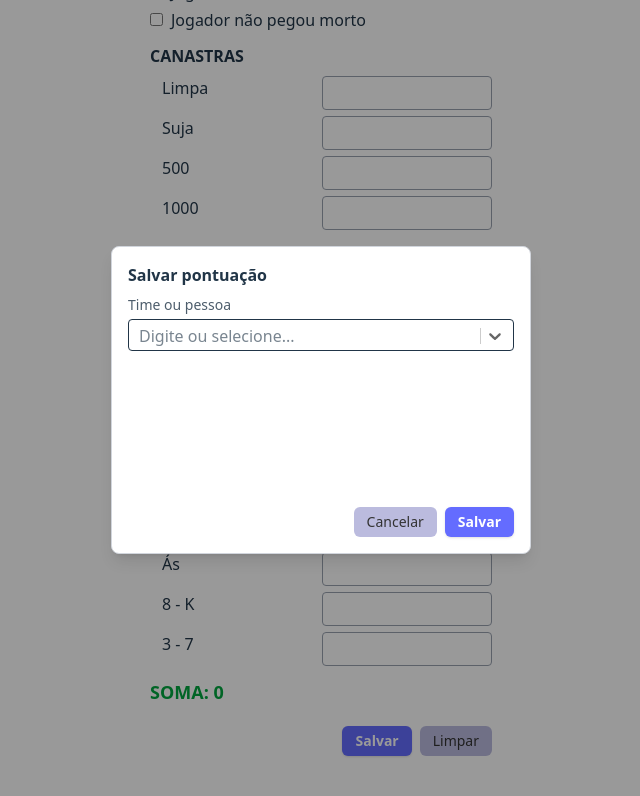
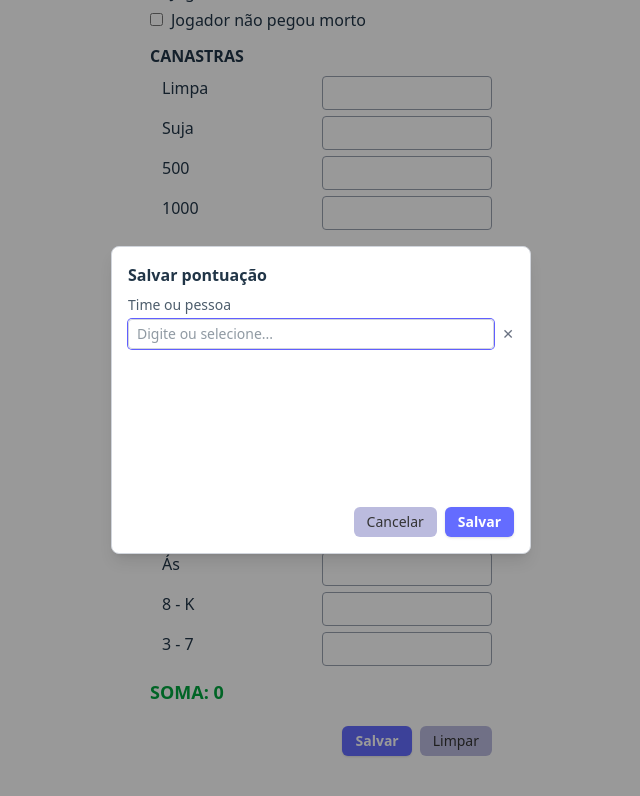
Before and after one commit to marcelopbg/somacanastra, a Next.js app: page / in a window 1280 px wide. Both pictures are taken after a click on the button "Salvar". Shown: the part 64-860 px from the top of the page, without its empty margins (319-959 px from the left). Built offline with nearby package versions, Linux system fonts and the light colour scheme.

Commit message:
fix dropdown behavior

```diff
--- a/app/components/SaveDialog.tsx
+++ b/app/components/SaveDialog.tsx
@@ -1,7 +1,6 @@
 import { SetStateAction, useState } from "react";
 import toast from "react-hot-toast";
-import { StylesConfig, Theme } from "react-select";
-import CreatableSelect from "react-select/creatable";
+import { Combobox, ComboboxOption, ComboboxOptions } from '@headlessui/react';
 import { Dialog, DialogContent, DialogFooter, DialogHeader, DialogTitle } from "../../components/ui/dialog";
 import { primaryButtonClass, secondaryButtonClass } from "../lib/styleElements";
 import { PlayerScore, SavedScore } from "./CanastraCalculator";
@@ -15,74 +14,27 @@ interface SaveDialogProps {
     playerNaoPegouMorto: boolean;
     score: PlayerScore;
     resetState: () => void;
-
 }
 
 export type OwnerOption = { label: string; value: string }
 
 export const SaveDialog = ({ isSaveOpen, setIsSaveOpen, total, playerBateu, playerNaoPegouMorto, score, resetState }: SaveDialogProps) => {
 
-
-    const selectStyles: StylesConfig<OwnerOption, false> = {
-        control: (base) => ({
-            ...base,
-            backgroundColor: 'transparent',
-            borderColor: 'currentColor',
-            boxShadow: 'none',
-            minHeight: '32px',
-            height: '32px',
-            '&:hover': { borderColor: '#646cff' },
-        }),
-        valueContainer: (base) => ({ ...base, padding: '0 8px' }),
-        input: (base) => ({
-            ...base,
-            color: 'inherit',
-        }),
-        singleValue: (base) => ({
-            ...base,
-            color: 'inherit',
-        }),
-        placeholder: (base) => ({
-            ...base,
-            color: 'inherit',
-            opacity: 0.6,
-        }),
-        menu: (base) => ({
-            ...base,
-            // match the dialog content background so menu is solid and readable
-            backgroundColor: 'inherit',
-            border: 'none',
-            borderRadius: 8,
-            boxShadow: '0 10px 30px rgba(2,6,23,0.45)',
-            padding: 6,
-            zIndex: 60,
-        }),
-        menuList: (base) => ({ ...base, padding: 4, borderRadius: 6 }),
-        option: (base, state) => ({
-            ...base,
-            backgroundColor: state.isFocused ? 'rgba(100,92,255,0.12)' : 'transparent',
-            color: 'inherit',
-            borderRadius: 6,
-            padding: '6px 8px',
-        }),
-        dropdownIndicator: (base) => ({ ...base, padding: 4 }),
-        clearIndicator: (base) => ({ ...base, padding: 4 }),
-        indicatorsContainer: (base) => ({ ...base, paddingRight: 4 }),
-    }
-
     const [ownerOption, setOwnerOption] = useState<OwnerOption | null>(null);
     const [inputVal, setInputVal] = useState('');
     const { handleSave, scoreList } = useScoreContext();
+
     const owners = Array.from(scoreList.map(s => s.ownerName).reduce((prev, curr) => {
         prev.add(curr);
         return prev;
-    }, new Set<string>));
+    }, new Set<string>()));
 
-    const ownerOptions = owners.map(o => ({ label: o, value: o }))
+    const ownerOptions = owners.map(o => ({ label: o, value: o }));
 
     const onSave = (owner: string) => {
-        if (!owner || owner.trim() === '') return
-        const createdAt = new Date().toISOString()
+        if (!owner.trim()) return;
+
+        const createdAt = new Date().toISOString();
         const item: SavedScore = {
             id: createdAt,
             ownerName: owner.trim(),
@@ -91,7 +43,7 @@ export const SaveDialog = ({ isSaveOpen, setIsSaveOpen, total, playerBateu, play
             playerNaoPegouMorto,
             score: structuredClone(score),
             createdAt,
-        }
+        };
 
         handleSave(item);
         toast.success("Pontuação salva!", {
@@ -111,19 +63,25 @@ export const SaveDialog = ({ isSaveOpen, setIsSaveOpen, total, playerBateu, play
             },
         });
 
-
-        // Auto-clean calculator state after successful save
-        resetState()
-        setOwnerOption(null)
+        resetState();
+        setOwnerOption(null);
+        setInputVal('');
     }
 
     const cancelEdit = () => {
         setIsSaveOpen(false);
         setOwnerOption(null);
-
+        setInputVal('');
     }
 
-    return <Dialog open={isSaveOpen} onOpenChange={setIsSaveOpen} >
+    const filteredOptions = ownerOptions.filter(o =>
+        o.label.toLowerCase().includes(inputVal.toLowerCase())
+    );
+
+    const exactMatch = ownerOptions.some(o => o.label.toLowerCase() === inputVal.toLowerCase());
+
+    return (
+        <Dialog open={isSaveOpen} onOpenChange={setIsSaveOpen}>
             <DialogContent>
                 <DialogHeader>
                     <DialogTitle>Salvar pontuação</DialogTitle>
@@ -131,43 +89,84 @@ export const SaveDialog = ({ isSaveOpen, setIsSaveOpen, total, playerBateu, play
 
                 <div className="h-50">
                     <label className="text-sm opacity-80 mb-1 block">Time ou pessoa</label>
-                <CreatableSelect
-                    inputValue={inputVal}
-                    onInputChange={(e) => { setInputVal(e) }}
-                    classNamePrefix="owner"
+                    <div className="relative">
+                        <Combobox
+                            value={ownerOption}
+                            onChange={(opt: OwnerOption | null) => {
+                                setOwnerOption(opt);
+                                setInputVal(opt?.value ?? '');
+                            }}
+                        >
+                            <div className="flex items-center gap-2">
+                                <Combobox.Input
+                                    className="w-full border border-gray-300 dark:border-gray-700 rounded px-2 py-1 text-sm bg-transparent focus:outline-none focus:ring-1 focus:ring-indigo-500"
+                                    displayValue={(o: OwnerOption | null) => o?.label ?? inputVal}
+                                    onChange={e => {
+                                        setInputVal(e.target.value);
+                                        setOwnerOption(null); // reset selected option when typing free text
+                                    }}
                                     placeholder="Digite ou selecione..."
-                    formatCreateLabel={(v) => `Criar "${v}"`}
-                    value={ownerOption}
-                    onChange={(opt) => setOwnerOption(opt as OwnerOption | null)}
-                    options={ownerOptions}
-                    isClearable
-                    styles={selectStyles}
-                    theme={(theme: Theme) => ({
-                        ...theme,
-                        colors: {
-                            ...theme.colors,
-                            primary: '#646cff',
-                            neutral0: 'transparent',
-                            neutral80: 'inherit',
-                        },
-                    })}
+                                    value={inputVal}
                                 />
+                                <button
+                                    type="button"
+                                    className="text-sm text-gray-500 hover:text-gray-700"
+                                    onClick={() => { setOwnerOption(null); setInputVal('') }}
+                                    aria-label="Limpar"
+                                >
+                                    ✕
+                                </button>
                             </div>
+
+                            {filteredOptions.length > 0 &&
+                                (
+
+                                    <ComboboxOptions className="absolute mt-1 w-full bg-white dark:bg-gray-800 border border-gray-200 dark:border-gray-700 rounded shadow z-50 max-h-48 overflow-auto text-sm max-w-[335px]">
+                                        {inputVal.trim().length > 0 && !exactMatch && (
+                                            <ComboboxOption
+                                                key="create"
+                                                value={{ label: inputVal, value: inputVal }}
+                                                className={({ active }) => `cursor-pointer px-2 py-1 ${active ? 'bg-indigo-100 dark:bg-indigo-900' : ''}`}
+                                            >
+                                                {`Criar "${inputVal}"`}
+                                            </ComboboxOption>
+                                        )}
+
+                                        {filteredOptions.length > 0 ? (
+                                            filteredOptions.map(o => (
+                                                <ComboboxOption
+                                                    key={o.value}
+                                                    value={o}
+                                                    className={({ active }) => `cursor-pointer px-2 py-1 ${active ? 'bg-indigo-100 dark:bg-indigo-900' : ''}`}
+                                                >
+                                                    {o.label}
+                                                </ComboboxOption>
+                                            ))
+                                        ) : (
+                                            <div className="px-2 py-1 text-gray-500">Nenhuma opção</div>
+                                        )}
+                                    </ComboboxOptions>
+                                )}
+                        </Combobox>
+                    </div>
+                </div>
+
                 <DialogFooter>
                     <button className={secondaryButtonClass} onClick={cancelEdit}>Cancelar</button>
                     <button
+                        onMouseDown={e => e.preventDefault()}
                         className={primaryButtonClass}
                         onClick={() => {
-                        const name = ownerOption?.value?.trim() || inputVal || ''
-                        if (!name) return
-                        onSave(name)
-                        setIsSaveOpen(false)
+                            const name = inputVal.trim() || ownerOption?.value.trim() || '';
+                            if (!name) return;
+                            onSave(name);
+                            setIsSaveOpen(false);
                         }}
                     >
                         Salvar
                     </button>
-
                 </DialogFooter>
             </DialogContent>
         </Dialog>
+    );
 }
--- a/package.json
+++ b/package.json
@@ -9,6 +9,7 @@
     "lint": "eslint"
   },
   "dependencies": {
+    "@headlessui/react": "^2.2.9",
     "@radix-ui/react-dialog": "^1.1.15",
     "lucide-react": "^0.562.0",
     "next": "16.1.2",
@@ -16,7 +17,6 @@
     "react-dom": "19.2.3",
     "react-hot-toast": "^2.6.0",
     "react-modal": "^3.16.3",
-    "react-select": "^5.10.2",
     "tailwindcss-animate": "^1.0.7"
   },
   "devDependencies": {
```
Also changed, not shown: 1 other file (tests, documents, lock files or other folders). Lines whose indentation alone changed are shown as unchanged.
